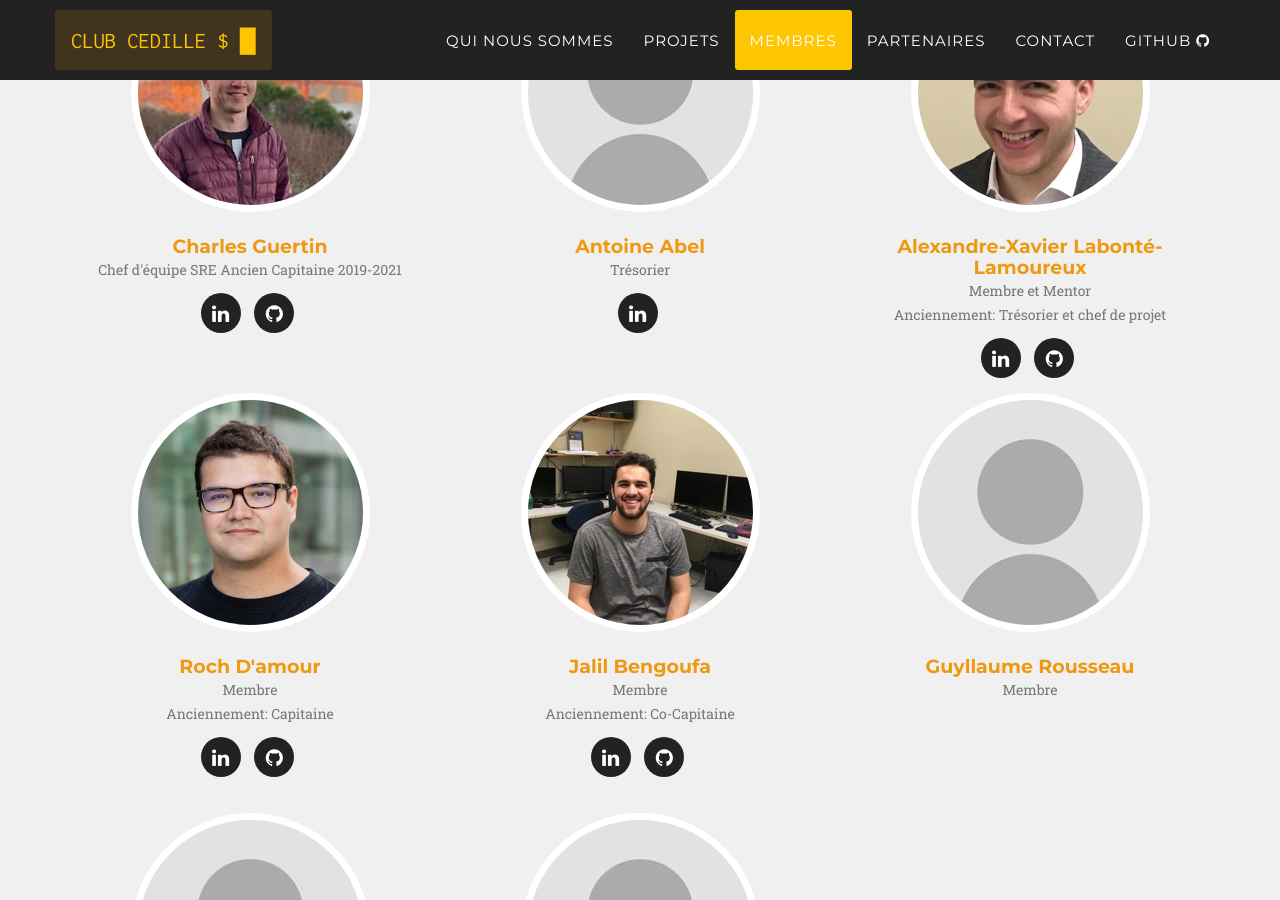
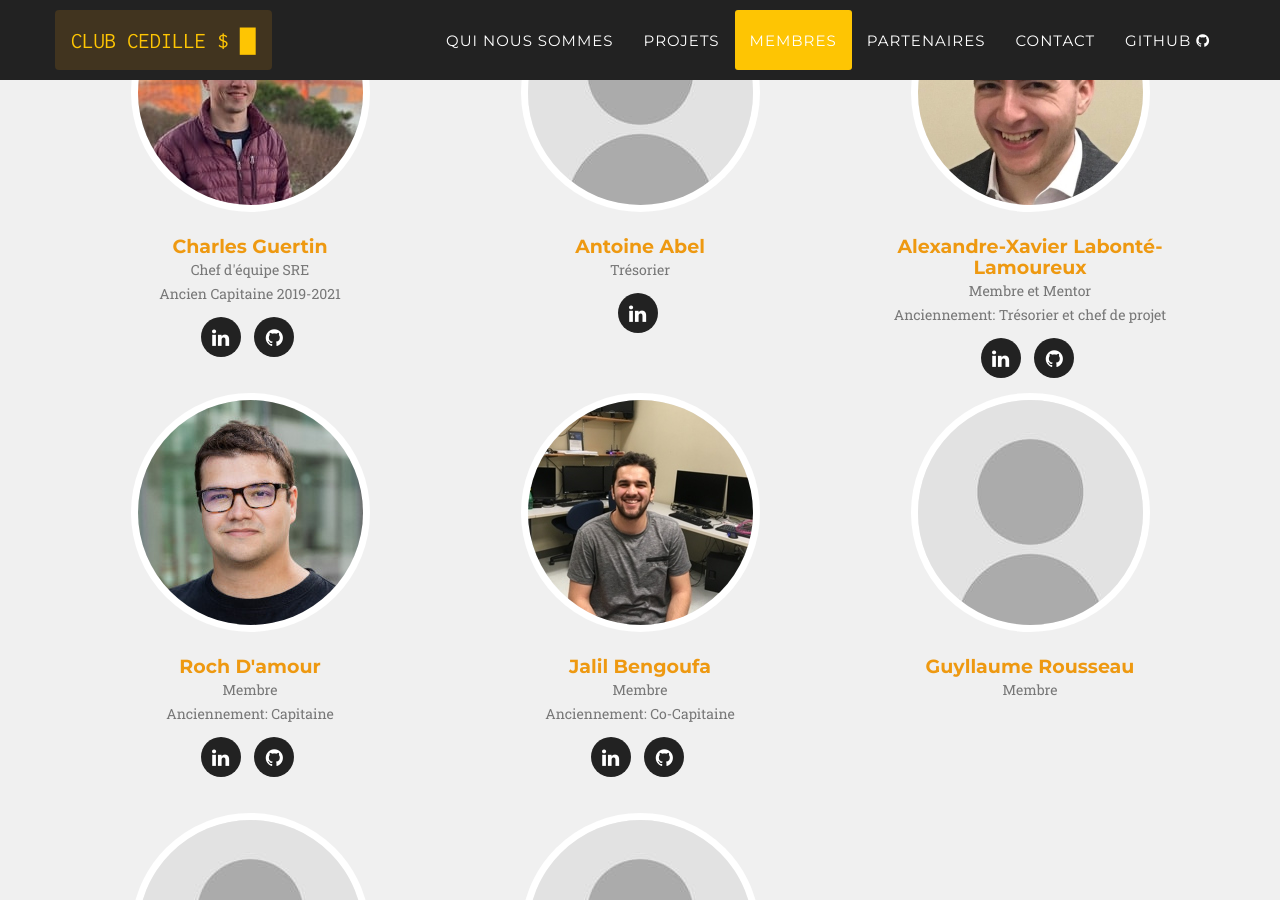
Before and after one commit to ClubCedille/clubcedille.github.io, a Jekyll site: the page built from index.html, in a window 1280 px wide and 900 px high, scrolled down 4965 px. Built offline with Jekyll 4.4.1, drawn with Linux system fonts in a browser that asks for light colours; some web fonts are replaced.

```diff
--- a/_data/fr/members.yml
+++ b/_data/fr/members.yml
@@ -41,9 +41,7 @@ people:
   cguertz:
     name: Charles Guertin
     email: charlesguertin@live.ca
-    position: |
-      Chef d'équipe SRE
-      Ancien Capitaine 2019-2021
+    position: Chef d'équipe SRE<br/>Ancien Capitaine 2019-2021
     pic: cguertz
     social:
       - title: linkedin
```
